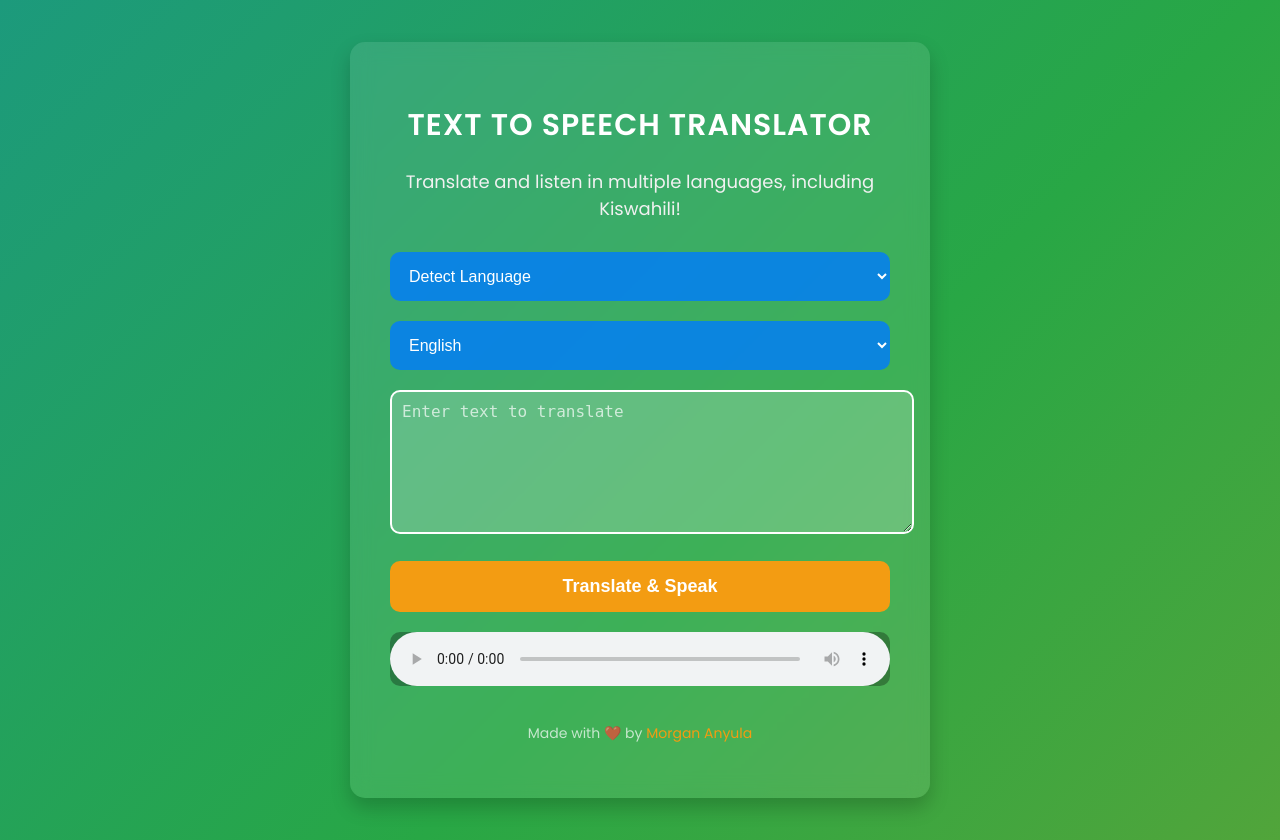
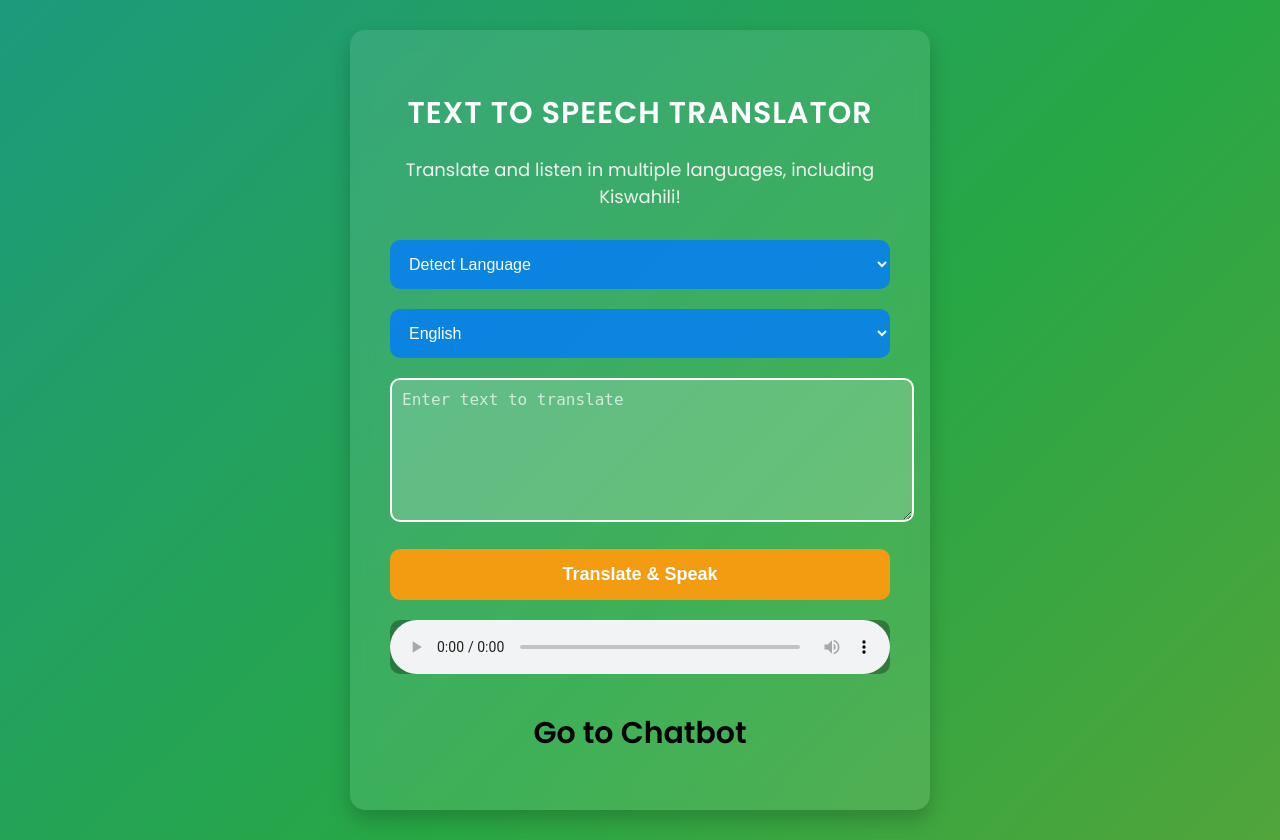
Before and after one commit to Kizito2001/Text-to-speech-translator-app, a Flask app: page / in a window 1280 px wide. Run offline with Flask 3, Linux system fonts and the light colour scheme.

Commit message:
Your commit message describing the changes

```diff
--- a/app.py
+++ b/app.py
@@ -12,18 +12,17 @@ supported_languages = {
     'tl': 'Tagalog (Philippines)',
     'ms': 'Malay (Indonesia, Brunei, Malaysia, and Singapore)',
     'fr': 'French',
-    'ru': 'Russian',  # Added Russian
+    'ru': 'Russian',
     'de': 'German',
     'zh-cn': 'Chinese (Simplified)',
     'ja': 'Japanese',
     'ar': 'Arabic',
     'hi': 'Hindi',
-    'sw': 'Kiswahili'  # Kiswahili language added
+    'sw': 'Kiswahili'
 }
 
 def translate_text(text, src_lang, dest_lang):
     translator = Translator()
-    # Detect source language automatically if 'auto' is selected
     translated = translator.translate(text, src=src_lang if src_lang != 'auto' else None, dest=dest_lang)
     return translated.text
 
@@ -39,11 +38,16 @@ def home():
         text = request.form['text']
         src_lang = request.form['src_lang']
         dest_lang = request.form['dest_lang']
-        translated_text = translate_text(text, src_lang, dest_lang)
-        audio_file = translate_text_to_speech(translated_text, dest_lang)
-        return jsonify({'audio_file': audio_file, 'translated_text': translated_text})
-    return render_template('index.html', supported_languages=supported_languages)
+
+        try:
+            translated_text = translate_text(text, src_lang, dest_lang)
+            audio_file = translate_text_to_speech(translated_text, dest_lang)
+            return jsonify({'translated_text': translated_text, 'audio_file': '/' + audio_file})
+        except Exception as e:
+            return jsonify({'error': str(e)})
+    return render_template('index.html')
 
 if __name__ == '__main__':
-    port = int(os.environ.get('PORT', 5000))  # Use the port specified by Render or default to 5000
-    app.run(host='0.0.0.0', port=port, debug=True)
+    if not os.path.exists('static'):
+        os.mkdir('static')
+    app.run(debug=True)
--- a/templates/index.html
+++ b/templates/index.html
@@ -113,8 +113,10 @@
         }
 
         footer a {
-            color: #f39c12;
+            color: black; /* Set color to black */
             text-decoration: none;
+            font-size: 30px; /* Increased font size */
+            font-weight: bold; /* Made text bold */
         }
 
         footer a:hover {
@@ -128,7 +130,6 @@
         <h2>Translate and listen in multiple languages, including Kiswahili!</h2>
 
         <form id="translation-form">
-            <!-- Source language dropdown -->
             <select id="src-lang-select" name="src_lang">
                 <option value="auto">Detect Language</option>
                 <option value="en">English</option>
@@ -144,7 +145,6 @@
                 <option value="sw">Kiswahili</option>
             </select>
 
-            <!-- Destination language dropdown -->
             <select id="dest-lang-select" name="dest_lang">
                 <option value="en">English</option>
                 <option value="tl">Tagalog (Philippines)</option>
@@ -168,7 +168,7 @@
         </audio>
 
         <footer>
-            <p>Made with ❤️ by <a href="#">Morgan Anyula</a></p>
+            <p><a href="https://my-chatbot-ekv0egbyu-anyustes-projects.vercel.app" target="_blank">Go to Chatbot</a></p>
         </footer>
     </div>
 
```
Also changed, not shown: .gitpod.yml (added), 12 other files.
